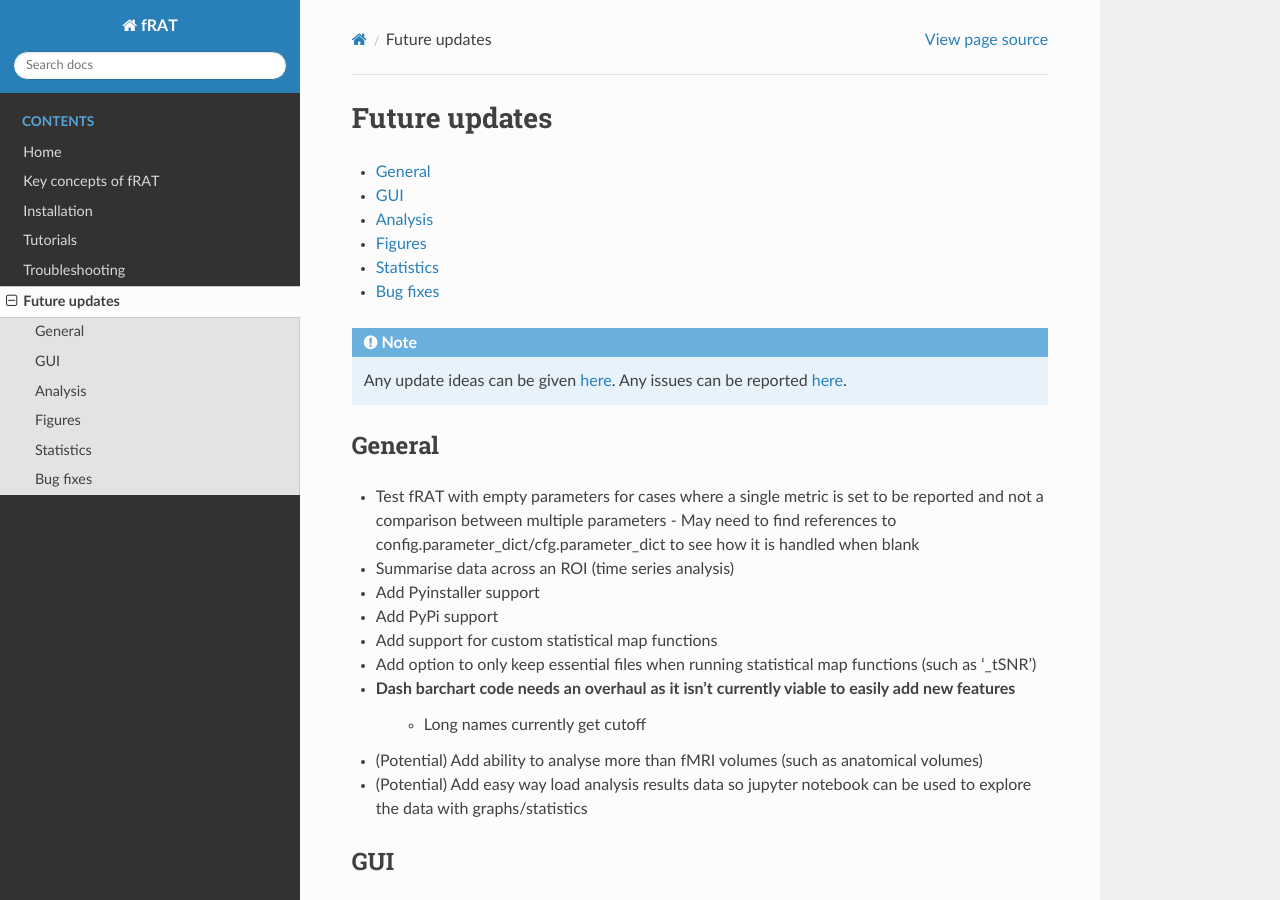
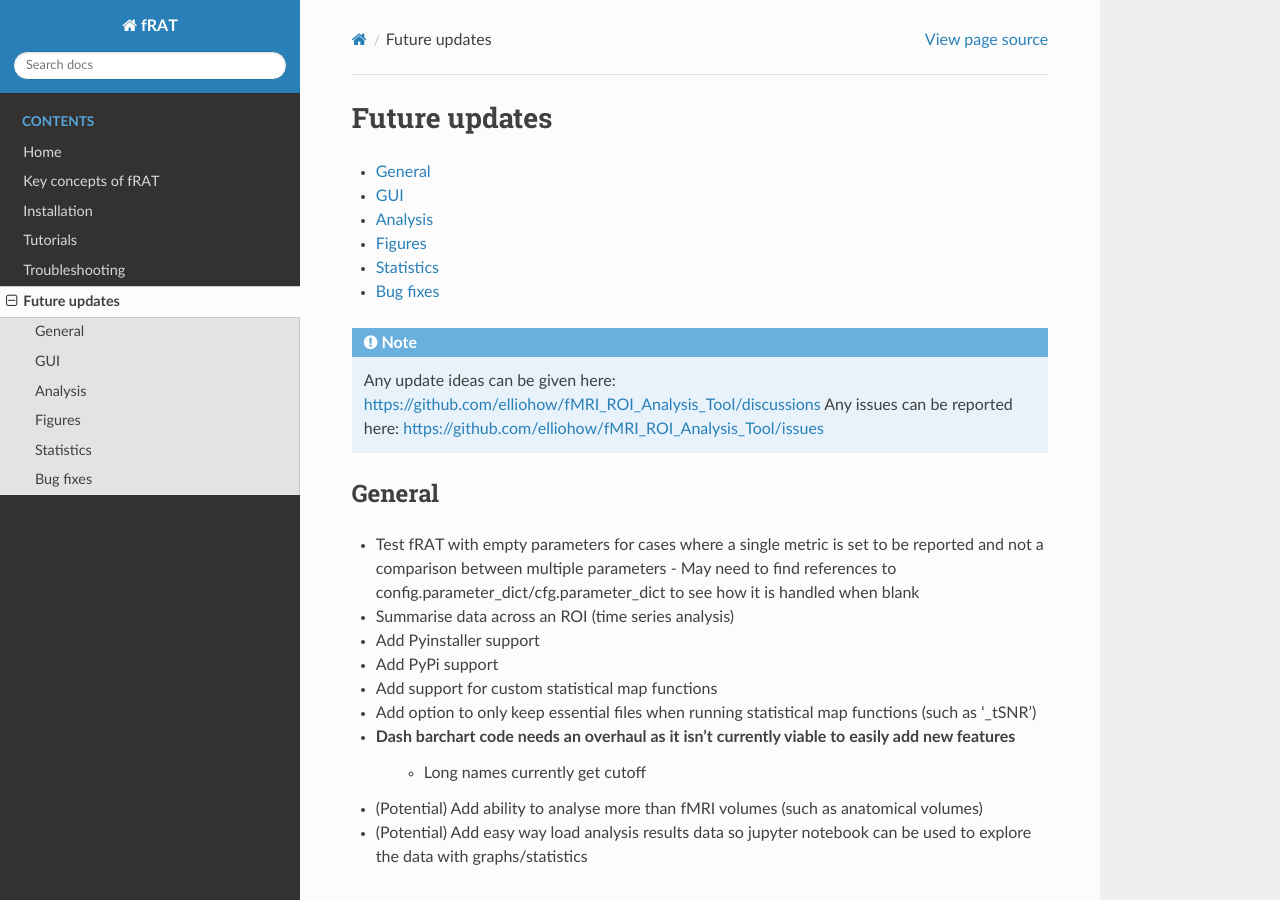
Before and after one commit to elliohow/fMRI_ROI_Analysis_Tool, a Sphinx documentation site: the page built from docs/future_additions.rst, in a window 1280 px wide and 900 px high. Built offline with Sphinx 7.4.7 and the Read the Docs theme 2.0.0, drawn with Linux system fonts in a browser that asks for light colours.

```diff
--- a/docs/future_additions.rst
+++ b/docs/future_additions.rst
@@ -7,8 +7,8 @@ Future updates
     :depth: 2
 
 .. note::
-   Any update ideas can be given `here <https://github.com/elliohow/fMRI_ROI_Analysis_Tool/discussions>`_.
-   Any issues can be reported `here <https://github.com/elliohow/fMRI_ROI_Analysis_Tool/issues>`_.
+   Any update ideas can be given here: https://github.com/elliohow/fMRI_ROI_Analysis_Tool/discussions
+   Any issues can be reported here: https://github.com/elliohow/fMRI_ROI_Analysis_Tool/issues
 
 General
 =======
--- a/docs/key_concepts_of_frat.rst
+++ b/docs/key_concepts_of_frat.rst
@@ -5,7 +5,7 @@ Key concepts of fRAT
 ====================
 .. contents:: :local:
 
-.. figure:: images/voxelwise_and_roi_example.png
+.. figure:: images/voxel_and_roi_example.png
 
     Representation of how ROI-wise maps are produced. Data from a single participant is shown here.
     **(A)** Voxelwise tSNR map (in native space). **(B)** Harvard-Oxford Cortical atlas regions assigned to participant
```
